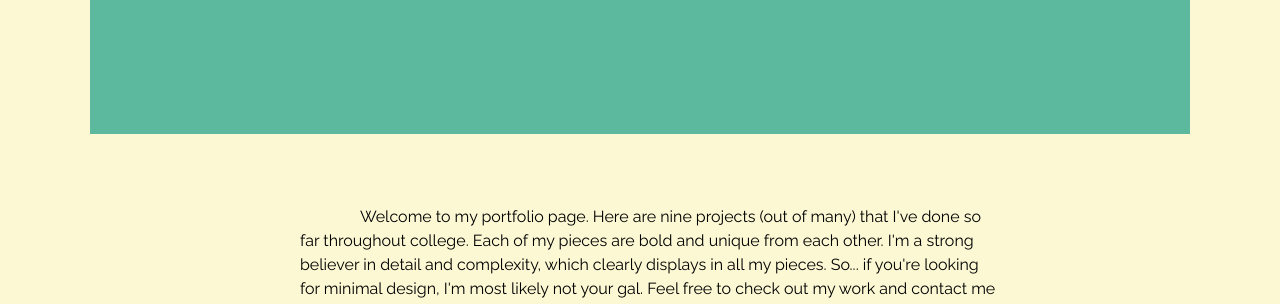
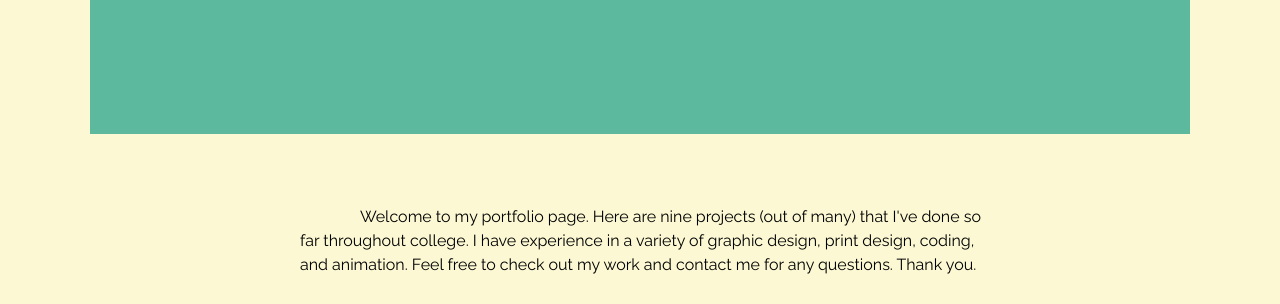
Before and after one commit to angcim/angelikacimene, a plain HTML site: page portfolio/work.html in a window 1280 px wide. Shown: the part 491-795 px from the top of the page. Drawn offline with Linux system fonts and the light colour scheme.

Commit message:
Update work.html

```diff
--- a/portfolio/work.html
+++ b/portfolio/work.html
@@ -40,7 +40,7 @@
 </header>
 
 <section id="work">
-  <p>Welcome to my portfolio page. Here are nine projects (out of many) that I've done so far throughout college. Each of my pieces are bold and unique from each other. I'm a strong believer in detail and complexity, which clearly displays in all my pieces. So... if you're looking for minimal design, I'm most likely not your gal. Feel free to check out my work and contact me for any questions. Thank you. </p>
+  <p>Welcome to my portfolio page. Here are nine projects (out of many) that I've done so far throughout college. I have experience in a variety of graphic design, print design, coding, and animation. Feel free to check out my work and contact me for any questions. Thank you. </p>
 
     <a href="work1.html"><img src="images/icon1.jpg" alt="project 1" class="work"></a>
     <a href="work2.html"><img src="images/icon2.jpg" alt="project 2" class="work"></a>
```
